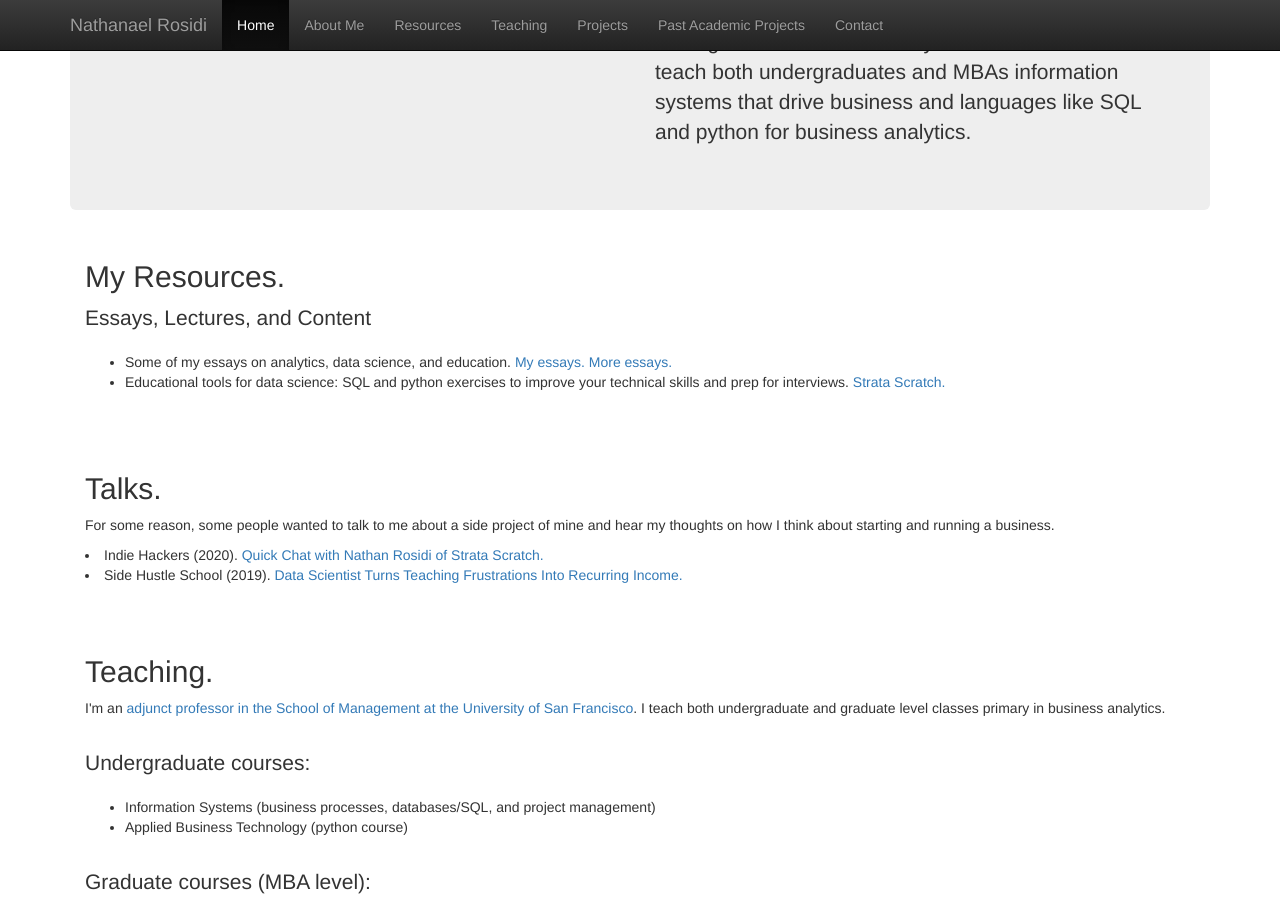
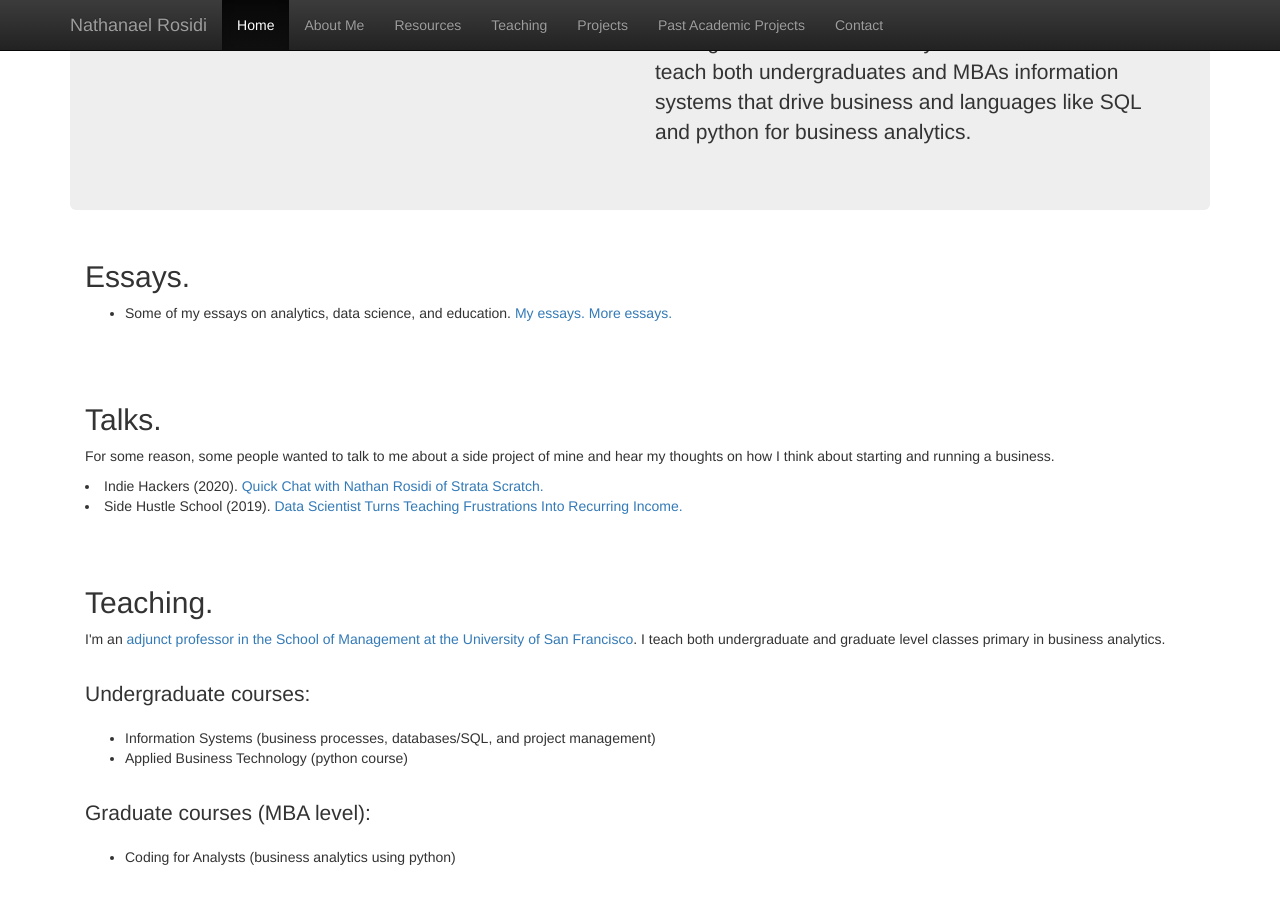
Before and after one commit to nlrosidi/nlrosidi.github.io, a Jekyll site: the page index.html, which Jekyll copies as it is, in a window 1280 px wide and 900 px high, scrolled down 601 px. Built offline with Jekyll 4.4.1, drawn with Linux system fonts in a browser that asks for light colours; nearby versions of some CDN libraries.

Commit message:
Update index.html

```diff
--- a/index.html
+++ b/index.html
@@ -70,11 +70,9 @@
 	</div>
 
 	<div class="container-fluid">
-	  <h2 id="resources">My Resources.</h2>
-	  <p class="lead">Essays, Lectures, and Content</p>
+	  <h2 id="resources">Essays.</h2>
 	  <ul>
             <li>Some of my essays on analytics, data science, and education.<a target="_blank" href="https://medium.com/@nathanrosidi"> My essays.</a><a target="_blank" href="https://hackernoon.com/u/falco925"> More essays.</a></li>
-	    <li>Educational tools for data science: SQL and python exercises to improve your technical skills and prep for interviews.<a target="_blank" href="https://stratascratch.com"> Strata Scratch.</a></li>
 	  </ul>
 	</div>
 
```
